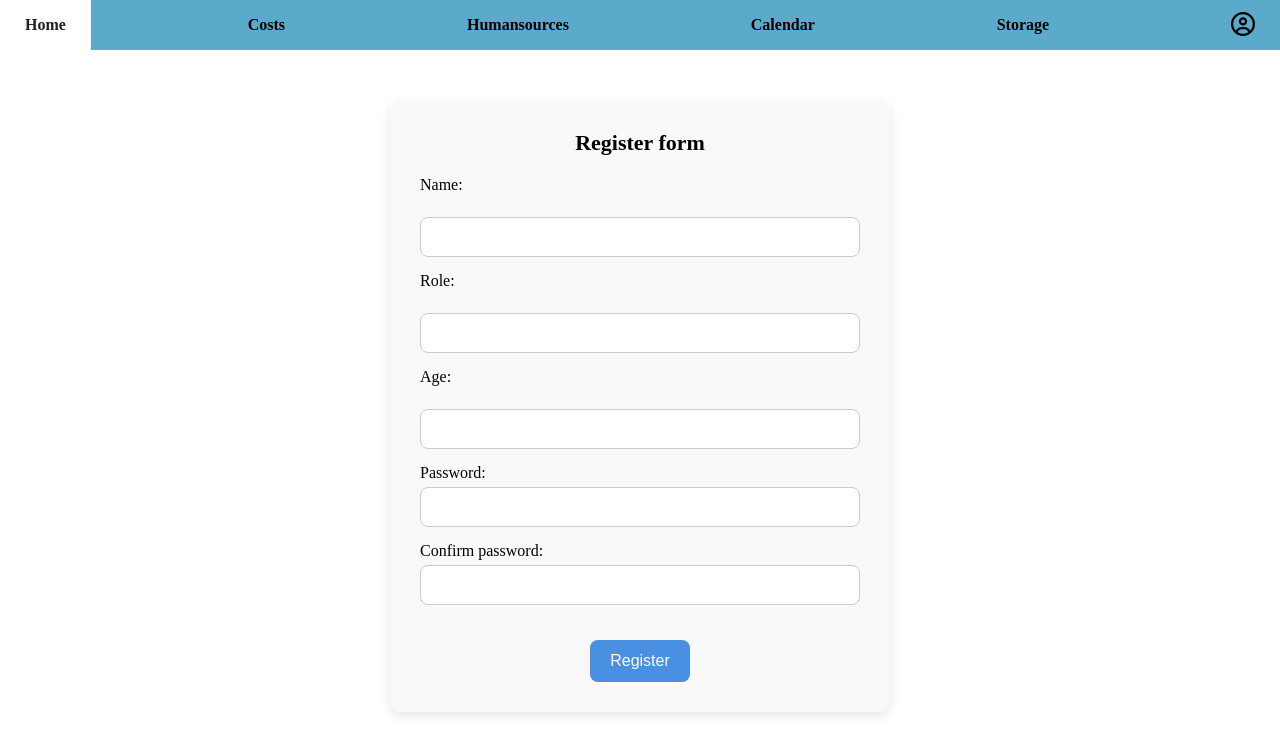
After one commit to ngothikimoanh/happy-family, a Django app: page /register in a window 1280 px wide. The commit adds this page. Shown: the top 755 px of the page. Run offline with Django 4.2, Linux system fonts and the light colour scheme.

Commit message:
Create register form

```diff
--- a/web/static/css/style.css
+++ b/web/static/css/style.css
@@ -3,3 +3,60 @@
   padding: 0;
   box-sizing: border-box;
 }
+
+/* style.css */
+
+.container {
+  max-width: 500px;
+  margin: 50px auto;
+  background-color: #f9f9f9;
+  padding: 30px;
+  border-radius: 12px;
+  box-shadow: 0 4px 12px rgba(0, 0, 0, 0.1);
+}
+
+.container p {
+  font-size: 22px;
+  font-weight: bold;
+  margin-bottom: 20px;
+  text-align: center;
+}
+
+form label {
+  display: block;
+  margin-bottom: 5px;
+  font-weight: 500;
+}
+
+form input {
+  width: 100%;
+  padding: 10px;
+  margin-bottom: 15px;
+  border: 1px solid #ccc;
+  border-radius: 8px;
+  box-sizing: border-box;
+  font-size: 16px;
+}
+
+form input:focus {
+  border-color: #4a90e2;
+  outline: none;
+  background-color: #fff;
+}
+
+button[type="submit"] {
+  display: block;
+  margin: 20px auto 0; /* Trên - Tự động căn giữa - Dưới */
+  padding: 12px 20px;
+  background-color: #4a90e2;
+  color: white;
+  border: none;
+  border-radius: 8px;
+  font-size: 16px;
+  cursor: pointer;
+  transition: background-color 0.3s ease;
+}
+
+button[type="submit"]:hover {
+  background-color: #357ABD;
+}
--- a/web/templates/layouts/navbar.html
+++ b/web/templates/layouts/navbar.html
@@ -9,7 +9,7 @@
       <li><a href="{% url 'calendar' %}" class="{% if path == 'calendar' %}active{% endif %}">Calendar</a></li>
       <li><a href="{% url 'storage' %}" class="{% if path == 'storage' %}active{% endif %}">Storage</a></li>
       <div class="user-logo">
-        <li><a href="#"><i class="fa-regular fa-circle-user"></i></a></li>
+        <li><a href="{% url 'register' %}"><i class="fa-regular fa-circle-user"></i></a></li>
       </div>
     </div>
   </ul>
--- /dev/null
+++ b/web/templates/pages/register.html
@@ -0,0 +1,27 @@
+{% extends 'layouts/base.html' %}
+
+{% block title %}Home{% endblock title %}
+
+{% block navigation %}
+{% include "layouts/navbar.html" with path='home' %}
+{% endblock navigation %}
+
+{% block main %}
+<div class="container">
+    <p>Register form</p>
+    <form method="post">
+        {% csrf_token %}
+        <label for="name">Name: </label><br>
+        <input type="text" name="name" id="name"><br>
+        <label for="role">Role: </label><br>
+        <input type="text" name="role" id="role" required><br>
+        <label for="age">Age: </label><br>
+        <input type="number" name="age" id="age" min="18" max="60" required><br>
+        <label for="password">Password: </label>
+        <input type="password" id="password" name="password" minlength="6" maxlength="20" required><br>
+        <label for="confirm_password">Confirm password: </label>
+        <input type="password" id="confirm_password" name="confirm_password" minlength="6" maxlength="20" required><br>
+        <button type="submit">Register</button>
+    </form>
+</div>
+{% endblock main %}
--- a/web/urls.py
+++ b/web/urls.py
@@ -8,4 +8,5 @@ urlpatterns = [
     path('humansource', views.humansource_view, name='humansource'),
     path('calendar', views.calendar_view, name='calendar'),
     path('storage', views.storage_view, name='storage'),
+    path('register', views.register_view,name='register'),
 ]
--- a/web/views.py
+++ b/web/views.py
@@ -3,11 +3,18 @@ from django.shortcuts import render
 # Create your views here.
 def home_view(request):
     return render(request, "pages/home.html")
+
 def cost_view(request):
     return render(request, "pages/cost.html")
+
 def humansource_view(request):
     return render(request, "pages/humansource.html")
+
 def calendar_view(request):
     return render(request, "pages/calendar.html")
+
 def storage_view(request):
     return render(request, "pages/storage.html")
+
+def register_view(request):
+    return render(request, "pages/register.html")
```
Also changed, not shown: web/models.py (+24 -1 lines), web/forms/register.py (added).
